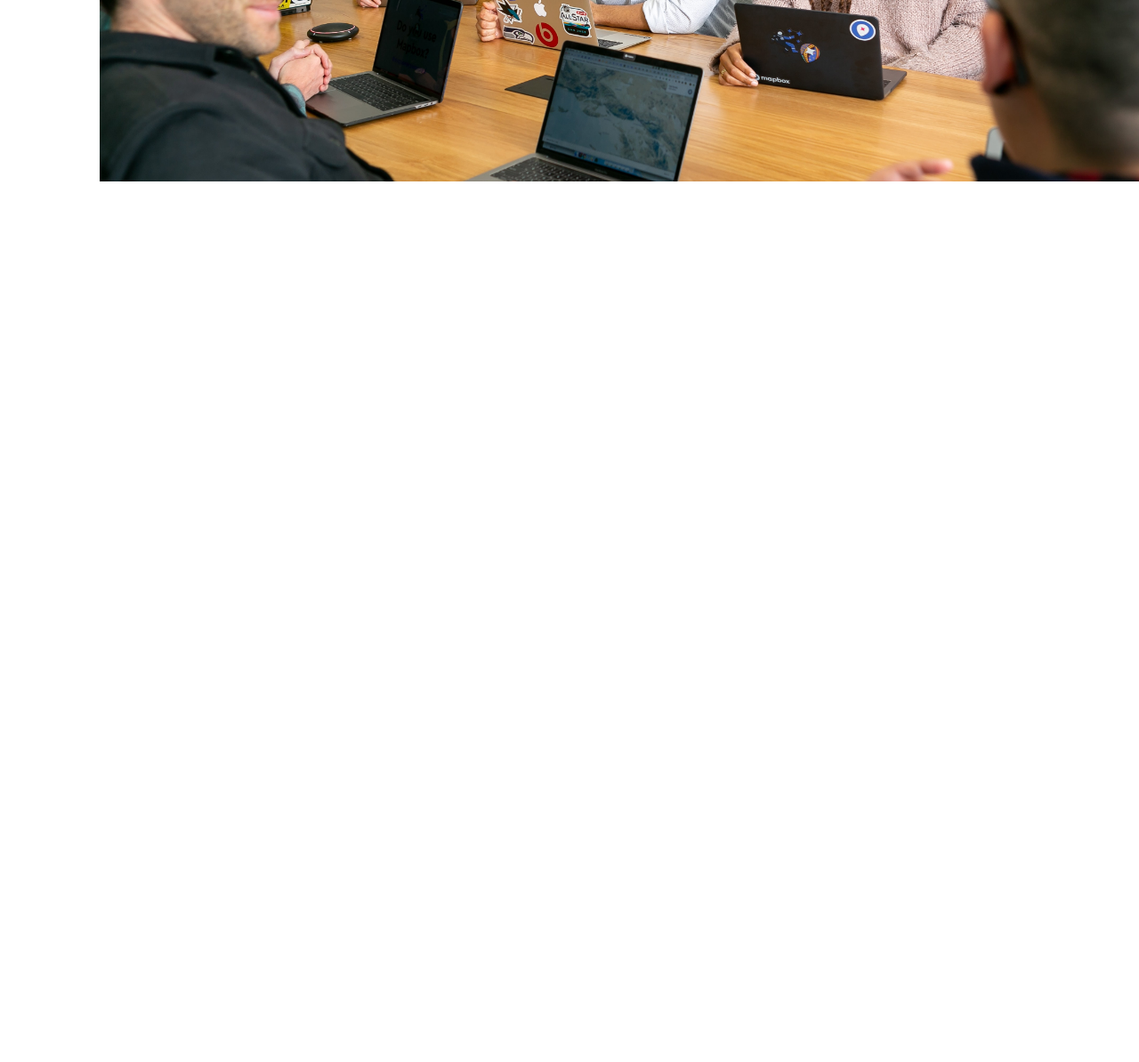
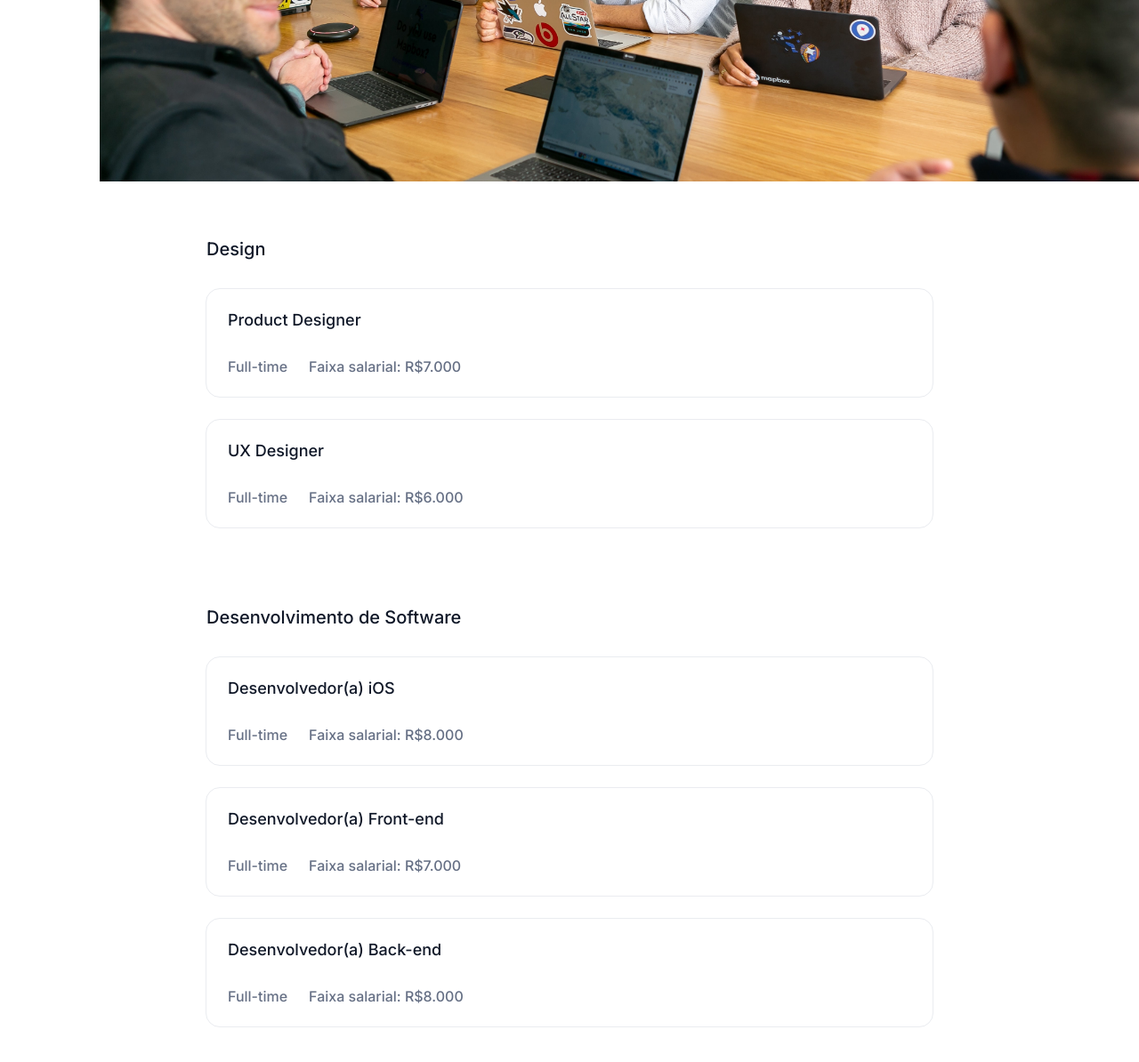
Before and after one commit to JaoNeto-JPG/Desafio-Pagina, a plain HTML site: page index.html in a window 1280 px wide. Shown: the part 1278-2472 px from the top of the page at 89% size. Before the commit the page ends 1578 px from the top, so only its background shows below. Drawn offline with Linux system fonts and the light colour scheme.

Commit message:
Seção das vagas concluída

```diff
--- a/index.html
+++ b/index.html
@@ -60,6 +60,49 @@
                 <p class="vagas_introducao_paragrafo">Somos uma equipe 100% remota com pessoas do Brasil inteiro.</p>
             </div>
             <img class="vagas_imagem" src="./img/equipe-reunida.jpg" alt="Foto reuniao">
+
+            <h2 class="vagas_setor">Design</h2>
+            <div class="vagas_vaga">
+                <span class="titulo_vaga">Product Designer</span>
+                <div class="informacoes">
+                    <span>Full-time</span>
+                    <span>Faixa salarial: R$7.000</span>
+                </div>
+            </div>
+
+            <div class="vagas_vaga">
+                <span class="titulo_vaga">UX Designer</span>
+                <div class="informacoes">
+                    <span>Full-time</span>
+                    <span>Faixa salarial: R$6.000</span>
+                </div>
+            </div>
+
+            <h2 class="vagas_setor">Desenvolvimento de Software</h2>
+            <div class="vagas_vaga">
+                <span class="titulo_vaga">Desenvolvedor(a) iOS</span>
+                <div class="informacoes">
+                    <span>Full-time</span>
+                    <span>Faixa salarial: R$8.000</span>
+                </div>
+            </div>
+
+            <div class="vagas_vaga">
+                <span class="titulo_vaga">Desenvolvedor(a) Front-end</span>
+                <div class="informacoes">
+                    <span>Full-time</span>
+                    <span>Faixa salarial: R$7.000</span>
+                </div>
+            </div>
+
+            <div class="vagas_vaga">
+                <span class="titulo_vaga">Desenvolvedor(a) Back-end</span>
+                <div class="informacoes">
+                    <span>Full-time</span>
+                    <span>Faixa salarial: R$8.000</span>
+                </div>
+            </div>
+
         </section>
     </main>
     <footer></footer>
--- a/styles/style.css
+++ b/styles/style.css
@@ -9,6 +9,8 @@
     --color-logo: #3A404E;
     --color-texto: #667085;
     --color-titulo: #101828;
+
+    --color-card: #EAECF0;
 
     --fonte-principal: "Inter", sans-serif;
 }
@@ -184,3 +186,43 @@ body {
     display: block;
     margin: 64px auto 0 auto;
 }
+
+.vagas_setor {
+    padding: 64px 0 32px 0;
+    text-align: left;
+    font-size: 20px;
+    font-weight: 500;
+    color: var(--color-titulo);
+    max-width: 816px;
+    width: 100%;
+}
+
+.vagas_vaga {
+    background-color: var(--color-primaria);
+    border: 1px solid var(--color-card);
+    border-radius: 16px;
+    padding: 24px;
+    max-width: 768px;
+    max-height: 136px;
+    height: 100%;
+    width: 100%;
+    display: flex;
+    flex-direction: column;
+    gap: 32px;
+    margin-bottom: 24px;
+}
+
+.titulo_vaga {
+    display: flex;
+    font-size: 18px;
+    font-weight: 500;
+    color: var(--color-titulo);
+}
+
+.informacoes {
+    display: flex;
+    font-size: 16px;
+    font-weight: 500;
+    color: var(--color-texto);
+    gap: 24px;
+}
```
